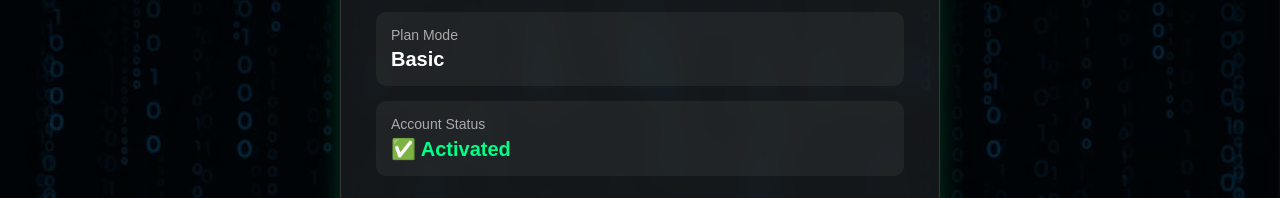
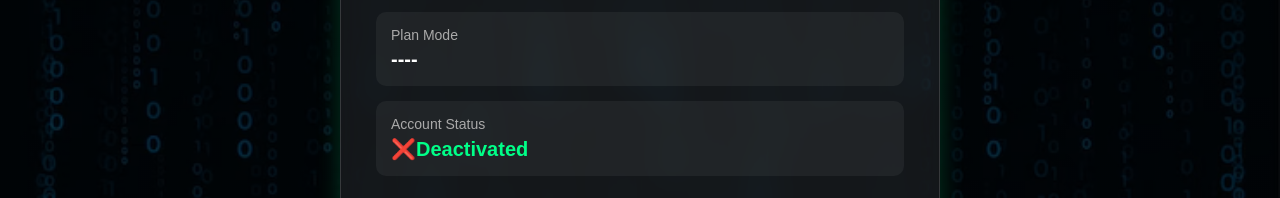
Before and after one commit to vaibhaweditz/ostintool, a plain HTML site: page home.html in a window 1280 px wide. Shown: the part 319-517 px from the top of the page. Drawn offline with Linux system fonts and the light colour scheme.

Commit message:
Add files via upload

```diff
--- a/home.html
+++ b/home.html
@@ -131,12 +131,12 @@ body{
 
         <div class="info-box">
             <div class="info-title">Plan Mode</div>
-            <div class="info-value">Basic</div>
+            <div class="info-value">----</div>
         </div>
 
         <div class="info-box">
             <div class="info-title">Account Status</div>
-            <div class="info-value status">✅ Activated</div>
+            <div class="info-value status">❌Deactivated</div>
         </div>
 
         <a href="plan.html" class="buy-btn">
```
